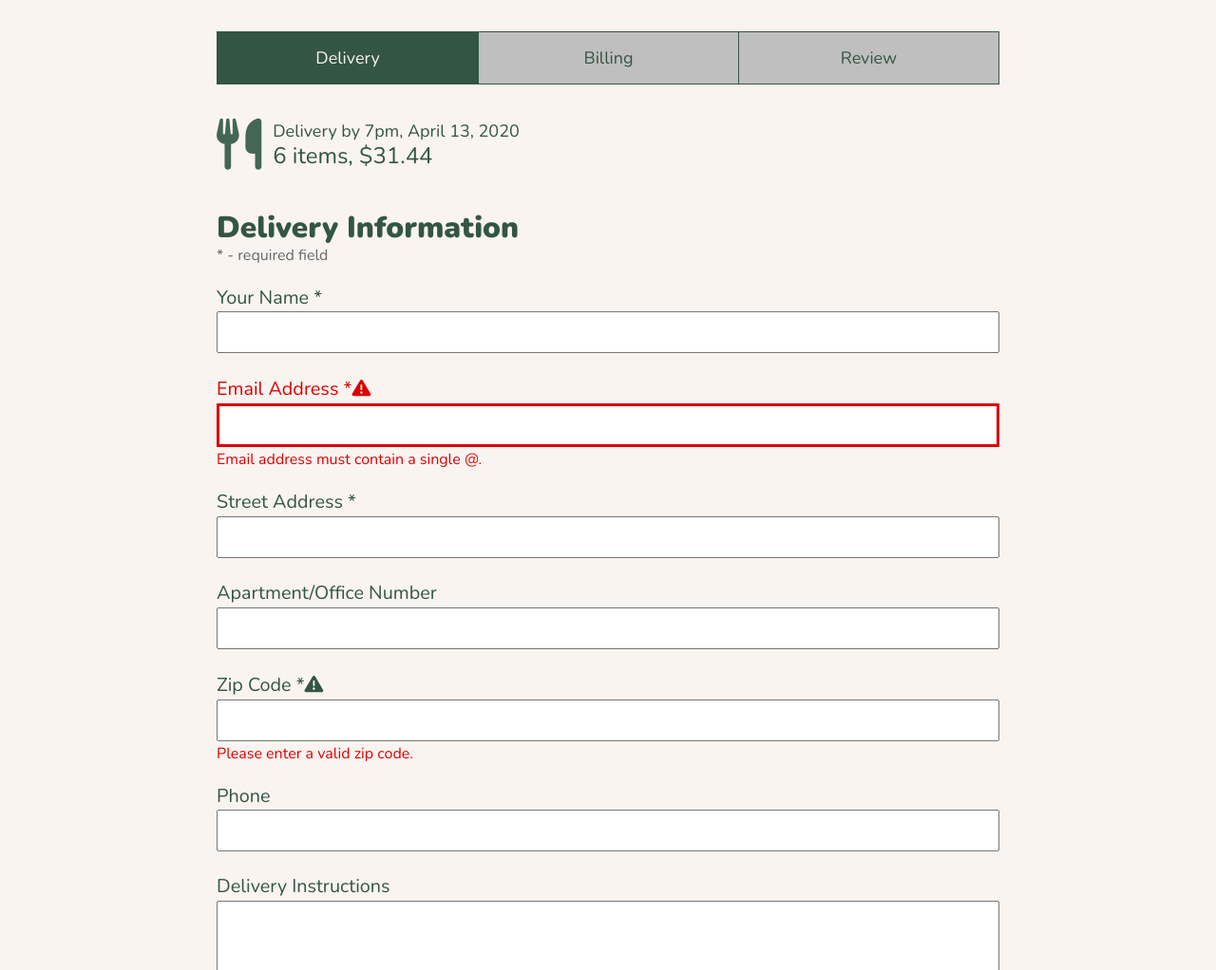
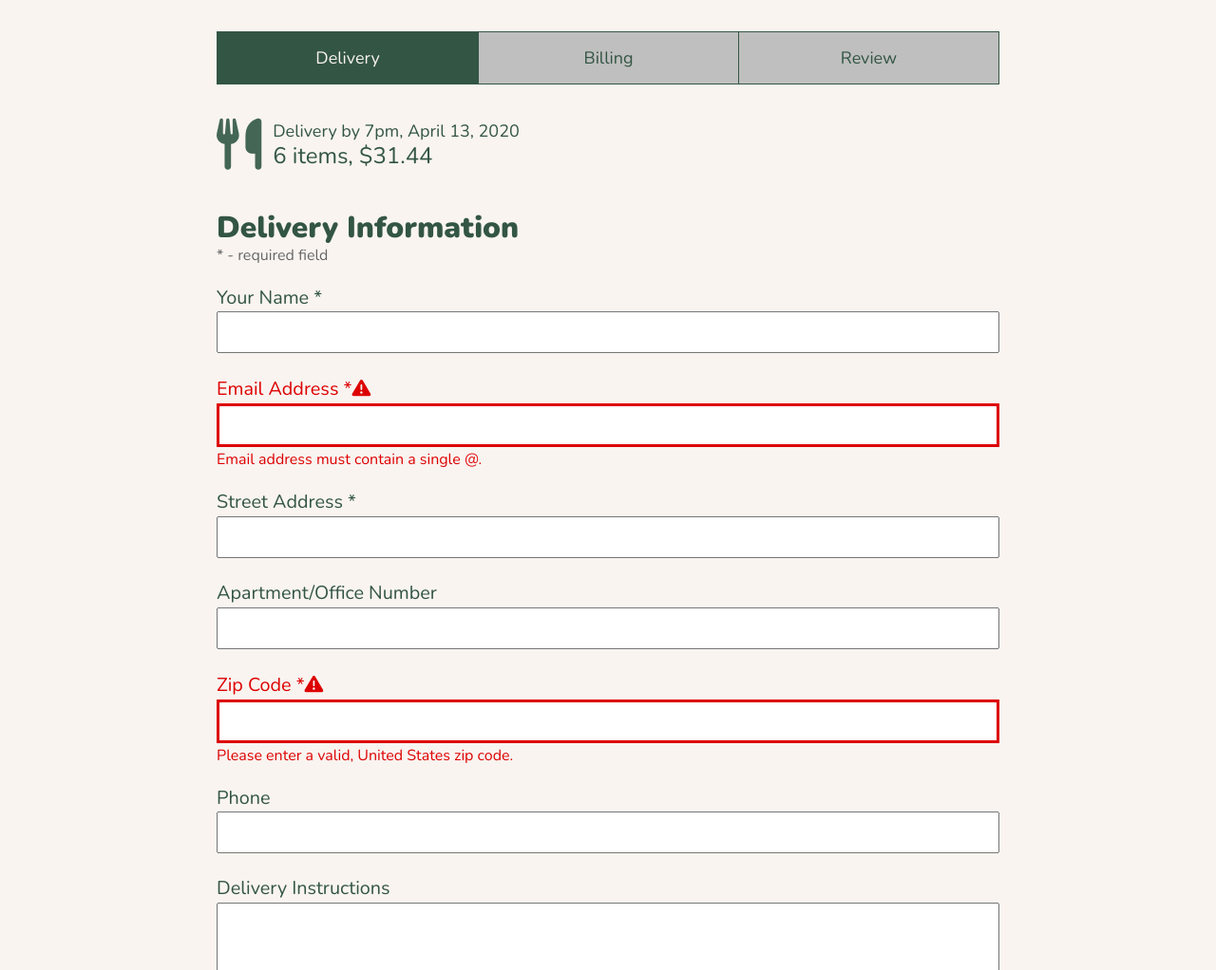
Before and after one commit to jsmink96/jsmink96.github.io, a plain HTML site: page error.html in a window 1280 px wide. Shown: the part 78-1100 px from the top of the page at 95% size. Drawn offline with nearby package versions, Linux system fonts and the light colour scheme.

Commit message:
still needed to make the colors red

```diff
--- a/error.html
+++ b/error.html
@@ -20,7 +20,7 @@
         </div>
         <nav class="container">
             <ul class="nav-flex">
-                <li><a href="index.html">Delivery</a></li>
+                <li><a href="error.html">Delivery</a></li>
                 <li><a>Billing</a></li>
                 <li><a>Review</a></li>
             </ul>
@@ -49,9 +49,9 @@
                     <input type="text" id="address1" name="user-address1">
                     <label for="address2">Apartment/Office Number</label>
                     <input type="text" id="address2" name="user-address2">
-                    <label for="zip">Zip Code *<i class="fas fa-exclamation-triangle"></i></label>
-                    <input type="text" id="zip" name="user-zip">
-                    <p class="hint error-text">Please enter a valid zip code.</p>
+                    <label for="zip" class="error-text">Zip Code *<i class="fas fa-exclamation-triangle"></i></label>
+                    <input type="text" id="zip" name="user-zip" class="error-input">
+                    <p class="hint error-text">Please enter a valid, United States zip code.</p>
                     <label for="phone">Phone</label>
                     <input type="phone" id="phone" name="user-phone">
                     <label for="delivery-instructions">Delivery Instructions</label>
```
Also changed, not shown: index.html (+1 -1 lines).
